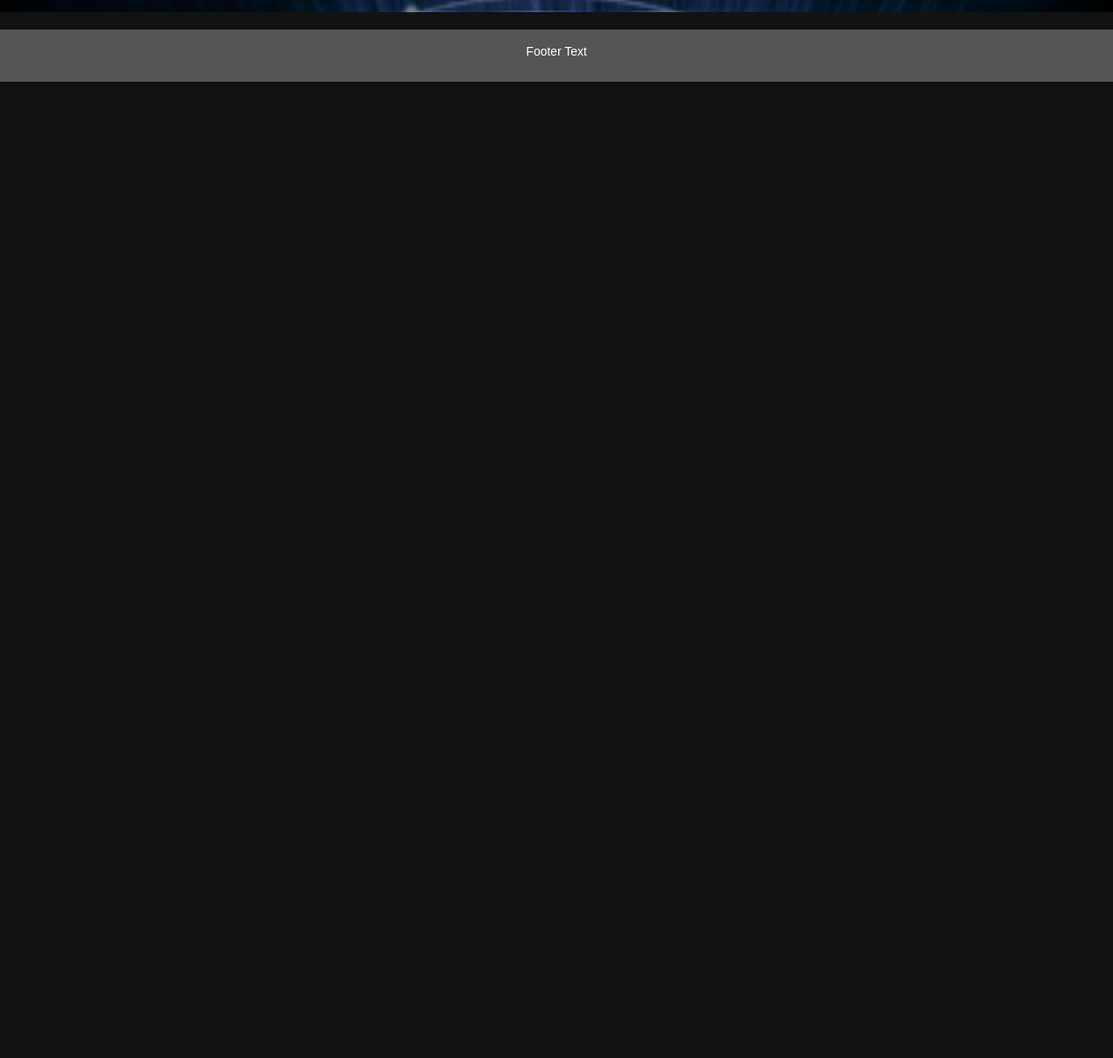
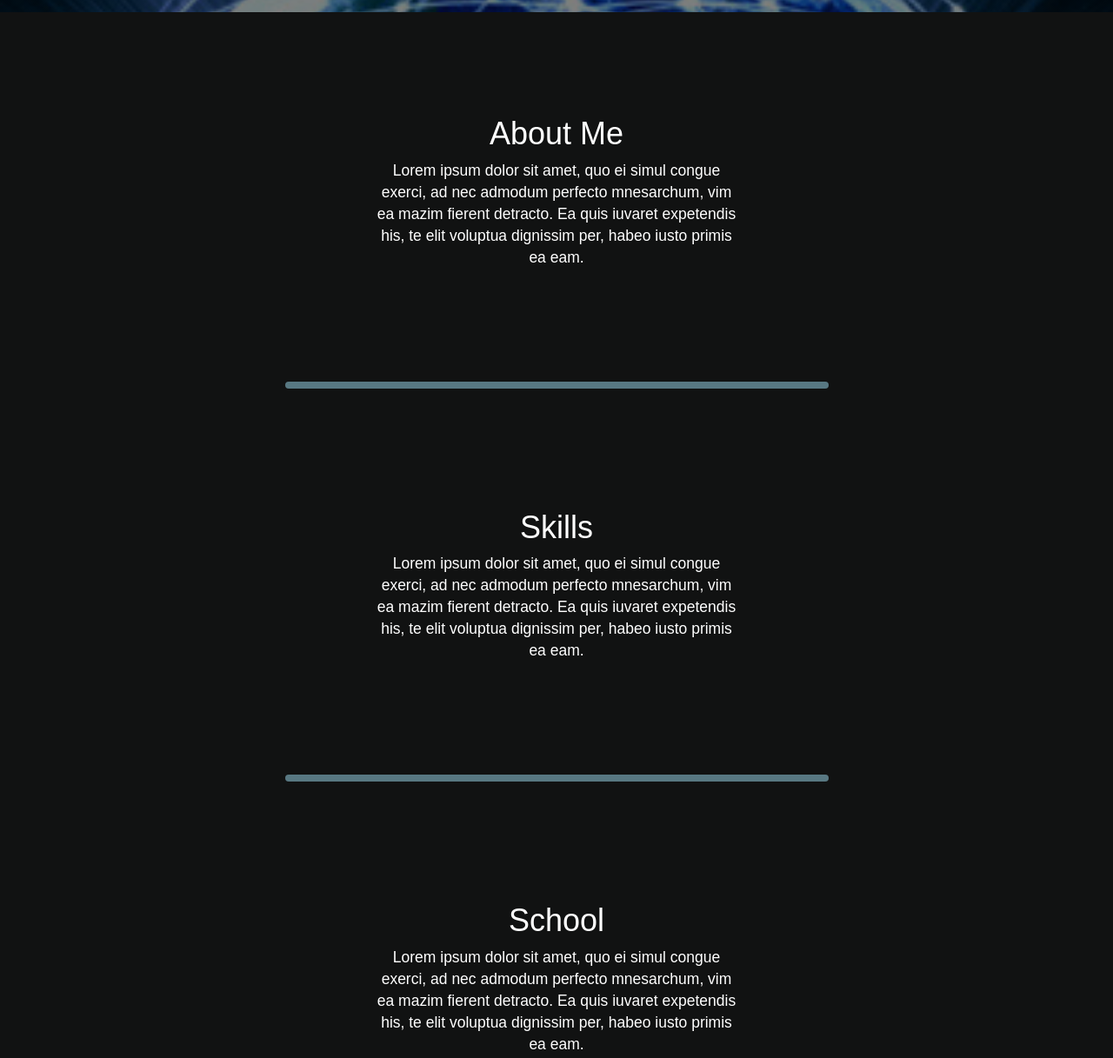
Before and after one commit to Pitt-Technical-Communications/Bootstrap_Portfolio, a plain HTML site: page index.html in a window 1280 px wide. Shown: the part 436-1653 px from the top of the page at 87% size. Before the commit the page ends 800 px from the top, so only its background shows below. Drawn offline with nearby package versions, Linux system fonts and the light colour scheme.

Commit message:
About sections
Signed-off-by: = <jem319@pitt.edu>

```diff
--- a/index.html
+++ b/index.html
@@ -9,6 +9,28 @@
     <script src="https://maxcdn.bootstrapcdn.com/bootstrap/3.4.1/js/bootstrap.min.js"></script>
     <link href="style.css" rel="stylesheet" />
     <style>
+      @media screen and (min-width: 800px) {
+        .textblock {
+          margin: auto;
+          width: 50%;
+          padding: 100px;
+          font-size: 125%;
+          color: white;
+        }
+      }
+
+      @media screen and (max-width: 800px) {
+        .textblock {
+          margin: auto;
+          padding: 20px;
+          color: white;
+        }
+      }
+      hr.rounded {
+        border-top: 8px solid #587882;
+        border-radius: 5px;
+        width: 50%;
+      }
     </style>
   </head>
   <!-- Body -->
@@ -42,6 +64,20 @@
             <h2>Intro</h2>
         </div>
       </div>
+      <div class="textblock">
+        <h1>About Me</h1>
+        <p>Lorem ipsum dolor sit amet, quo ei simul congue exerci, ad nec admodum perfecto mnesarchum, vim ea mazim fierent detracto. Ea quis iuvaret expetendis his, te elit voluptua dignissim per, habeo iusto primis ea eam.</p>
+      </div>
+      <hr class="rounded">
+      <div class="textblock">
+        <h1>Skills</h1>
+        <p>Lorem ipsum dolor sit amet, quo ei simul congue exerci, ad nec admodum perfecto mnesarchum, vim ea mazim fierent detracto. Ea quis iuvaret expetendis his, te elit voluptua dignissim per, habeo iusto primis ea eam.</p>
+      </div>
+      <hr class="rounded">
+      <div class="textblock">
+        <h1>School</h1>
+        <p>Lorem ipsum dolor sit amet, quo ei simul congue exerci, ad nec admodum perfecto mnesarchum, vim ea mazim fierent detracto. Ea quis iuvaret expetendis his, te elit voluptua dignissim per, habeo iusto primis ea eam.</p>
+      </div>
     </div>
 
     </br>
--- a/style.css
+++ b/style.css
@@ -34,13 +34,6 @@ background-image: linear-gradient(rgba(0, 0, 0, 0.5), rgba(0, 0, 0, 0.5)), url("
 /* Set height of the grid so .sidenav can be 100% (adjust as needed) */
 .row.content {height: 450px}
 
-/* Set gray background color and 100% height */
-.sidenav {
-  padding-top: 20px;
-  background-color: #f1f1f1;
-  height: 100%;
-}
-
 /* Set black background color, white text and some padding */
 footer {
   background-color: #555;
@@ -50,10 +43,6 @@ footer {
 
 /* On small screens, set height to 'auto' for sidenav and grid */
 @media screen and (max-width: 767px) {
-  .sidenav {
-    height: auto;
-    padding: 15px;
-  }
   .row.content {height:auto;}
 }
 
```
Lines whose indentation alone changed are shown as unchanged.
